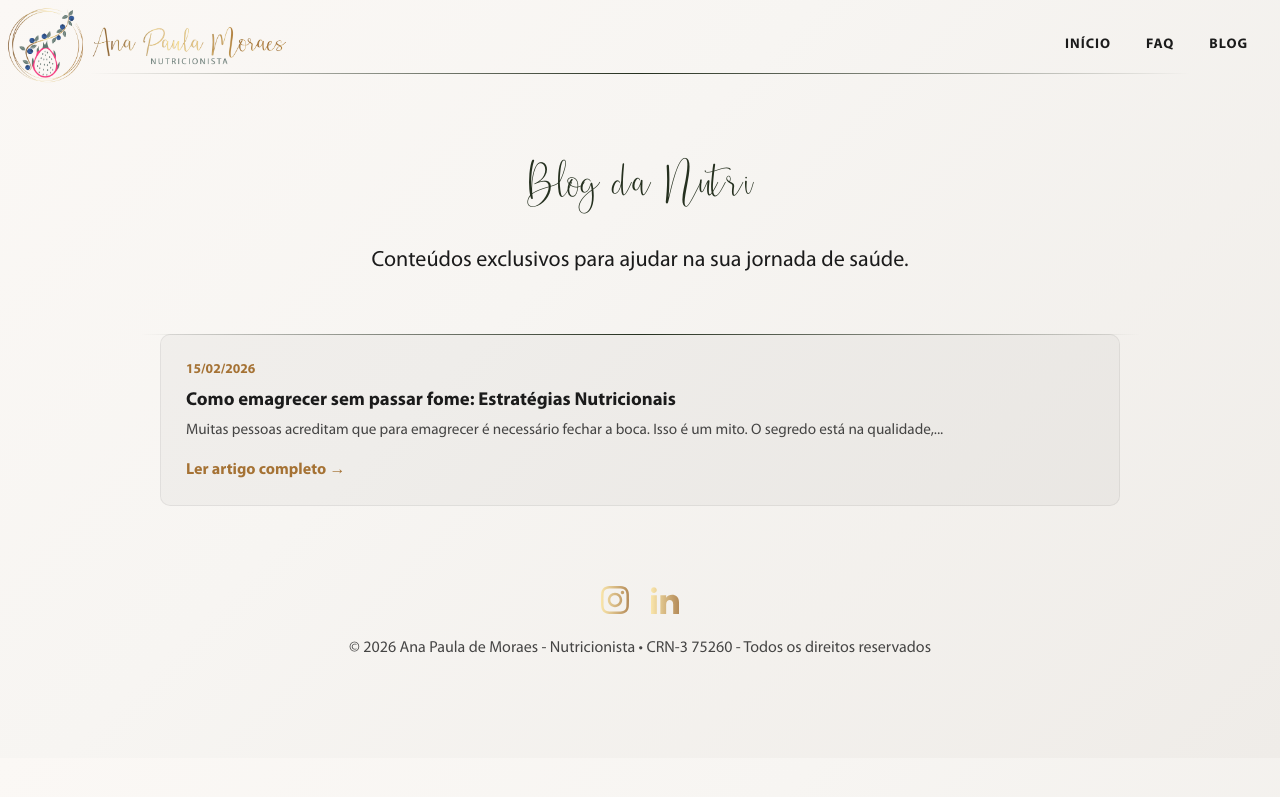
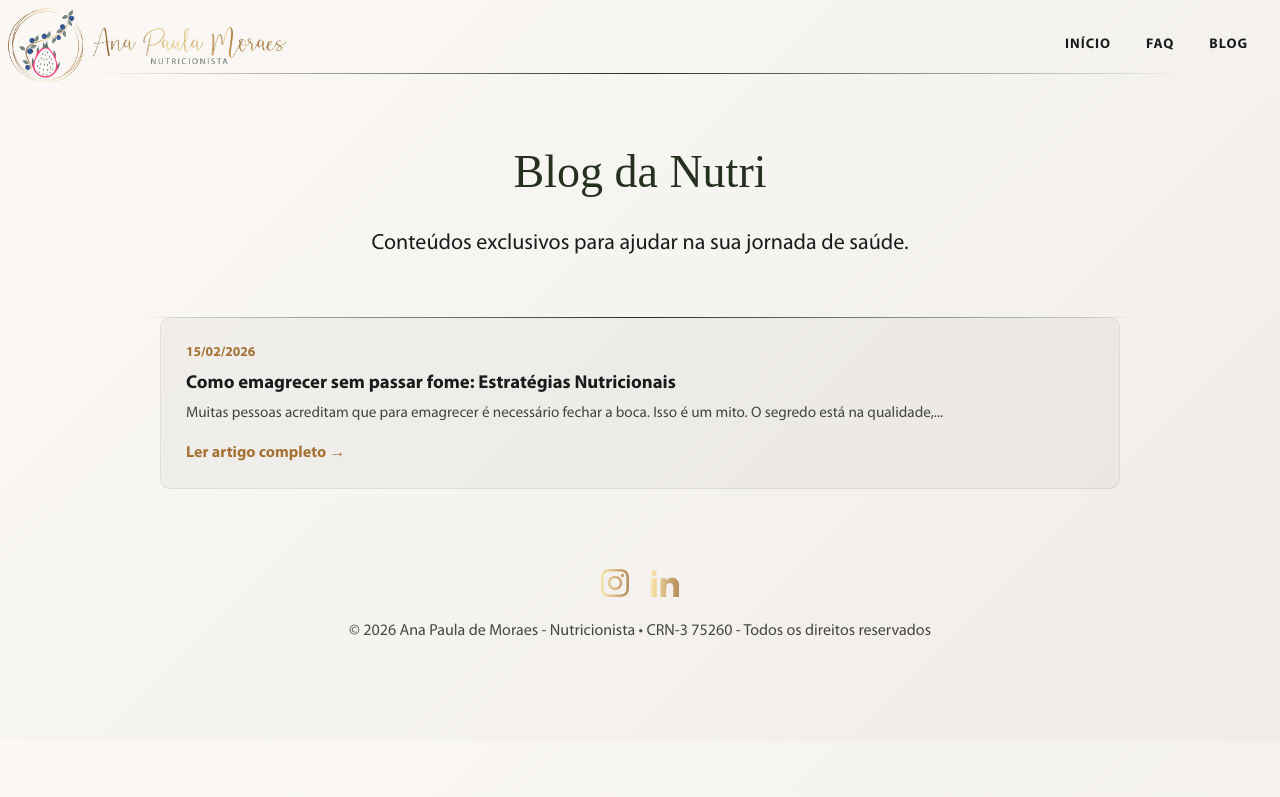
Before and after one commit to lucascastilho-dev/nutrianapaulamoraes, a Jekyll site: the page built from blog/index.html, in a window 1280 px wide. Shown: the top 797 px of the page. Built offline with Jekyll 4.4.1, drawn with Linux system fonts in a browser that asks for light colours; some web fonts are replaced; the list of posts is cut into pages by our own code.

Commit message:
bug na fonte

```diff
--- a/_includes/critical-css.html
+++ b/_includes/critical-css.html
@@ -18,7 +18,7 @@
 }
 @font-face {
   font-family: 'Belly Betty';
-  src: url('../assets/fonts/Belly_Betty.woff') format('woff');
+  src: url('../assets/fonts/Belly_Betty.ttf') format('truetype');
   font-weight: normal;
   font-style: normal;
   font-display: swap;
--- a/assets/css/base.css
+++ b/assets/css/base.css
@@ -17,7 +17,7 @@
 }
 @font-face {
   font-family: 'Belly Betty';
-  src: url('../fonts/Belly_Betty.woff') format('woff');
+  src: url('../fonts/Belly_Betty.ttf') format('truetype');
   font-weight: normal;
   font-style: normal;
   font-display: swap;
@@ -1494,7 +1494,7 @@ html.samsung-forced-dark body .btn-agendar {
 }
 @font-face {
   font-family: 'Belly Betty';
-  src: url('../fonts/Belly_Betty.woff') format('woff');
+  src: url('../fonts/Belly_Betty.ttf') format('truetype');
   font-weight: normal; font-style: normal; font-display: swap;
 }
 
```
